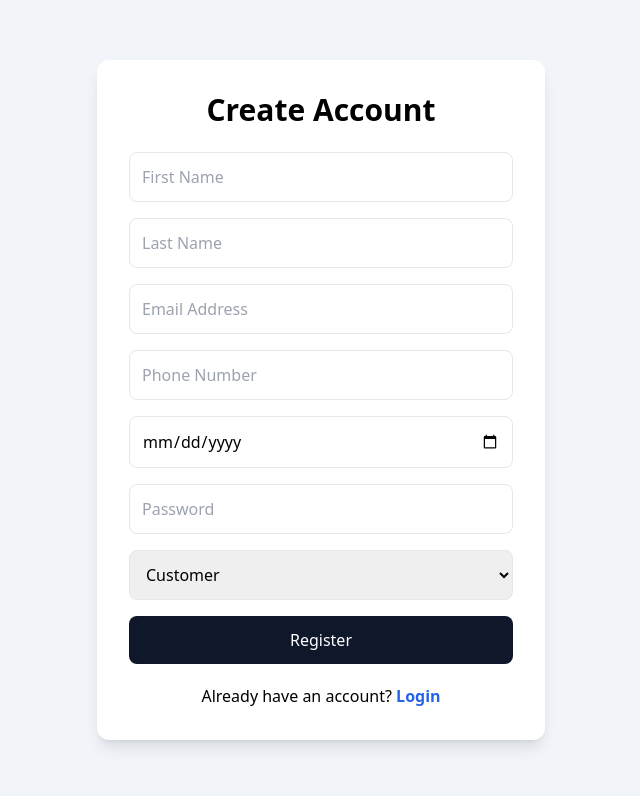
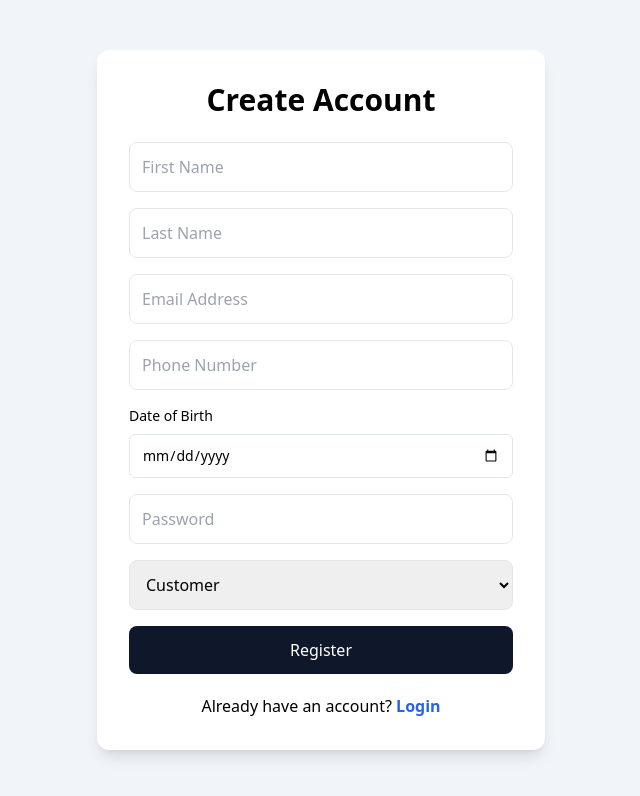
Before and after one commit to sanketkurkute2124/ecommerce-frontend-new, a React (Vite) app: page /register in a window 1280 px wide. Shown: the top 796 px of the page, without its empty margins (319-959 px from the left). Built offline with nearby package versions, Linux system fonts and the light colour scheme.

Commit message:
Date fix on the register form

```diff
--- a/src/pages/Register.jsx
+++ b/src/pages/Register.jsx
@@ -181,15 +181,23 @@ export default function Register() {
               )}
           </div>
 
-          {/* DOB */}
-          <div>
+          <div className="md:col-span-1">
+            <label
+              htmlFor="dateOfBirth"
+              className="block text-sm font-medium mb-2"
+            >
+              Date of Birth
+            </label>
+
             <input
               type="date"
+              id="dateOfBirth"
               name="dateOfBirth"
-              className="w-full border rounded-lg p-3"
               value={formik.values.dateOfBirth}
               onChange={formik.handleChange}
               onBlur={formik.handleBlur}
+              max={new Date().toISOString().split("T")[0]}
+              className="w-full h-11 rounded-md border border-input bg-background px-3 py-2 text-sm"
             />
 
             {formik.touched.dateOfBirth &&
```
